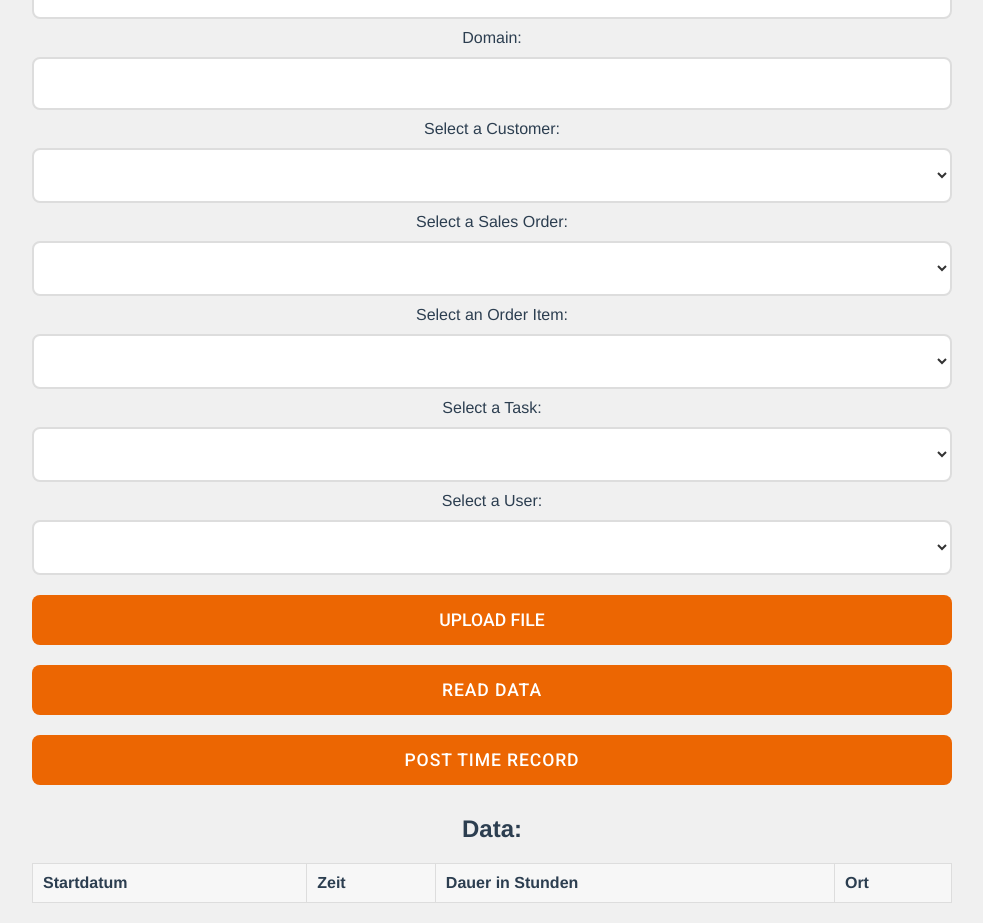
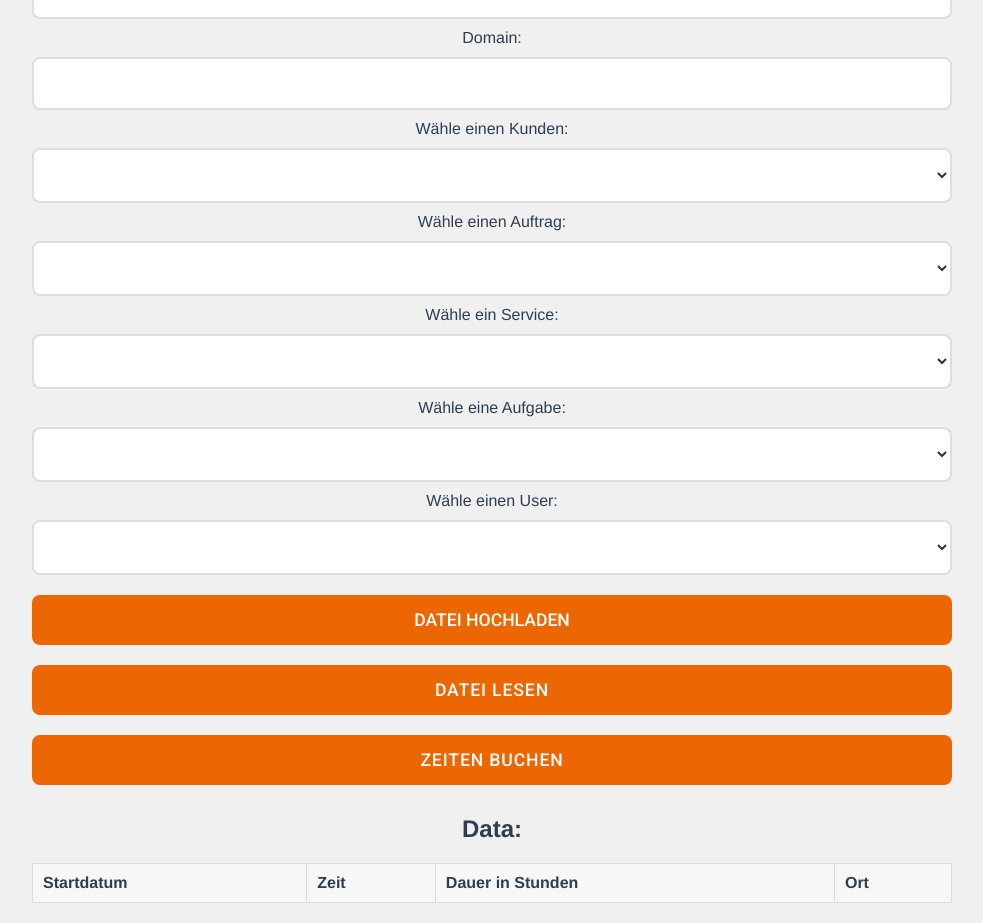
Before and after one commit to BuddeMax/weclapp, a Vue app: page / in a window 1280 px wide. Shown: the part 280-1203 px from the top of the page, without its empty margins (148-1131 px from the left). Built offline with nearby package versions, Linux system fonts and the light colour scheme.

Commit message:
Small fix

```diff
--- a/src/components/Dashboard.vue
+++ b/src/components/Dashboard.vue
@@ -2,7 +2,11 @@
   <div class="container">
     <h1>Weclapp Time Track</h1>
 
-    <button @click="fetchData">Fetch Data</button>
+    <button @click="fetchData">
+      <!-- Hier ändern wir den Text oder das Icon, basierend auf dem Status von dataLoaded -->
+      <span v-if="dataLoaded">&#10004; Daten geladen</span>
+      <span v-else>Daten laden</span>
+    </button>
     <div>
       <label for="apiKeyInput">API Key:</label>
       <input
@@ -30,25 +34,25 @@
       >
     </div>
     <div>
-      <label for="customerSelect">Select a Customer:</label>
+      <label for="customerSelect">Wähle einen Kunden:</label>
       <select id="customerSelect" v-model="selectedCustomer">
         <option v-for="customer in customers" :key="customer.id" :value="customer.id">{{ customer.company }} (ID: {{ customer.id }})</option>
       </select>
     </div>
     <div>
-      <label for="salesOrderSelect">Select a Sales Order:</label>
+      <label for="salesOrderSelect">Wähle einen Auftrag:</label>
       <select id="salesOrderSelect" v-model="selectedOrder">
         <option v-for="order in salesOrders" :key="order.id" :value="order.id">{{ order.commission }} (ID: {{ order.id }})</option>
       </select>
     </div>
     <div>
-      <label for="orderItemSelect">Select an Order Item:</label>
+      <label for="orderItemSelect">Wähle ein Service:</label>
       <select id="orderItemSelect" v-model="selectedOrderItem">
         <option v-for="item in orderItems" :key="item.id" :value="item.id">{{ item.title }} (ID: {{ item.id }})</option>
       </select>
     </div>
     <div>
-      <label for="taskSelect">Select a Task:</label>
+      <label for="taskSelect">Wähle eine Aufgabe:</label>
       <select id="taskSelect" v-model="selectedTask">
         <option v-for="task in currentTaskAndSubject" :key="task.taskId" :value="task.taskId">
           {{ task.subject }} (ID: {{ task.taskId }})
@@ -56,20 +60,26 @@
       </select>
     </div>
     <div>
-      <label for="userSelect">Select a User:</label>
+      <label for="userSelect">Wähle einen User:</label>
       <select id="userSelect" v-model="selectedUser">
         <option v-for="user in users" :key="user.id" :value="user.id">{{ user.firstName }} {{ user.lastName }} ({{ user.email }})</option>
       </select>
     </div>
     <div class="file-input">
       <input type="file" id="file" @change="handleFileUpload" accept=".xlsx,.xls,.csv">
-      <label for="file">Upload File</label>
+      <label for="file">
+        <span v-if="fileUploaded">&#10004; Datei hochgeladen</span>
+        <span v-else>Datei hochladen</span>
+      </label>
     </div>
     <div>
-      <button @click="readData">Read Data</button>
+      <button @click="readData">
+        <span v-if="dataRead">&#10004; Daten gelesen</span>
+        <span v-else>Datei lesen</span>
+      </button>
     </div>
     <div>
-      <button @click="postAllTimeRecords">Post Time Record</button>
+      <button @click="postAllTimeRecords">Zeiten buchen</button>
     </div>
     <div class="error-dashboard" v-if="issues.length > 0" @click="clearIssues">
       <h2>Fehler Dashboard</h2>
@@ -158,6 +168,9 @@
     const customers = ref([]);
     const selectedCustomer = ref(null);
     const moment = require('moment-timezone');
+    const dataLoaded = ref(false);
+    const fileUploaded = ref(false);
+    const dataRead = ref(false);
 
 
 
@@ -166,65 +179,48 @@
 
     const handleFileUpload = event => {
       file.value = event.target.files[0];
+      fileUploaded.value = true;
     };
 
 
-    async function readData() {
+    const readData = () => {
       if (!file.value) {
         message.value = 'Keine Datei ausgewählt.';
         return;
       }
-
-      try {
-        const ab = await readFile(file.value);
-        const jsonData = processExcelData(ab);
-
-        if (!jsonData.length) {
-          message.value = 'Keine gültigen Daten gefunden.';
-          return;
-        }
-
-        data.value = jsonData;
-        console.log('Data read: ', data.value);
-        convertData();
-      } catch (error) {
-        console.error('Error reading data: ', error);
-        message.value = 'Fehler beim Lesen der Datei.';
-      }
-    }
-
-    function readFile(file) {
-      return new Promise((resolve, reject) => {
       const reader = new FileReader();
-        reader.onload = (e) => resolve(e.target.result);
-        reader.onerror = (e) => reject(e);
-        reader.readAsArrayBuffer(file);
-      });
-    }
-
-    function processExcelData(arrayBuffer) {
-      const wb = XLSX.read(arrayBuffer, { type: 'array' });
+      reader.onload = (e) => {
+        const ab = e.target.result;
+        const wb = XLSX.read(ab, { type: 'array' });
         const sheetName = wb.SheetNames[0];
         const worksheet = wb.Sheets[sheetName];
+
+        // Festlegen des Bereichs zum Ignorieren der ersten vier Zeilen und Starten bei der fünften Zeile
         const range = XLSX.utils.decode_range(worksheet['!ref']);
-      range.s.r = 4; // Start from the fifth row
+        range.s.r = 4; // Start ab der fünften Zeile
 
-      return XLSX.utils.sheet_to_json(worksheet, { range })
-          .map(item => mapToJson(item))
-          .filter(item => item !== undefined);
-    }
+        // Konvertieren der Daten zu JSON, wobei der modifizierte Bereich genutzt wird
+        const jsonData = XLSX.utils.sheet_to_json(worksheet, { range }).map(item => {
+          // Überprüfen, ob das Zeitfeld und das Feld "Dauer in Stunden" nicht leer sind
+          if (!isNaN(item.Zeit) && !isNaN(item['Dauer in Stunden'])) {
 
-    function mapToJson(item) {
-      if (!isNaN(item.Zeit) && !isNaN(item['Dauer in Stunden'])) {
             return {
               date: convertExcelDateToJSDate(item.Datum),
               timestamp: convertExcelTimeToReadableTime(item.Zeit),
               description: item.Beschreibung,
-          duration: convertExcelTimeToReadableTime(item['Dauer in Stunden']),
+              duration: convertExcelTimeToReadableTime(item['Dauer in Stunden']), // Umwandlung von Stunden in Sekunden
               placeOfService: item['Ort']
             };
           }
-    }
+        }).filter(item => item !== undefined); // Entfernen von undefinierten Einträgen
+        hasDescription.value = jsonData.some(item => item.description); // Überprüfen, ob irgendein Element eine Beschreibung hat
+
+        data.value = jsonData;
+        console.log('Data read: ', data.value);
+        convertData()
+      };
+      reader.readAsArrayBuffer(file.value);
+    };
 
 
     function convertExcelDateToJSDate(excelDate) {
@@ -316,7 +312,7 @@
         duration: convertDurationToUnixTimestamp(item.duration),
         billableDuration: convertDurationToUnixTimestamp(item.duration),
         // wenn in der Zeile remote steht dann 6240, wenn Vor Ort beim Kunden dann 13360
-        placeOfServiceId: item.placeOfService === 'Remote' ? 6240 : 13360,
+        placeOfServiceId: Number(item.placeOfService.split(':')[1].trim()),
         description: item.description,
         taskId: selectedTask.value,
         userId: selectedUser.value,
@@ -327,6 +323,8 @@
       editedData.value = convertedData;
 
       console.log('Converted data: ', editedData.value);
+
+      dataRead.value = true;
     };
 
     const fetchCustomer = async (retries = 3) => {
@@ -350,6 +348,9 @@
         const parsedResult = JSON.parse(result);
         customers.value = parsedResult.result;
         console.log('Customer data loaded successfully');
+        setTimeout(() => {
+          dataLoaded.value = true;
+        }, 100); // 100 Millisekunden entsprechen 0,1 Sekunden
       } catch (error) {
         if (retries > 0 && (error.message.includes('Failed to fetch') || error.message.includes('Network Error') || (error.response && error.response.status === 0))) {
           console.error('Netzwerk- oder CORS-Fehler erkannt, versuche erneut...');
@@ -570,6 +571,7 @@
     const fetchData = () => {
       fetchCustomer();
       fetchUsers();
+
     };
 
     watch(selectedCustomer, async (newVal) => {
@@ -674,6 +676,9 @@
       hasDescription,
       customers,
       selectedCustomer,
+      dataLoaded,
+      fileUploaded,
+      dataRead,
       handleFileUpload,
       confirmInput,
       toggleBlur,
```
Lines whose indentation alone changed are shown as unchanged.
